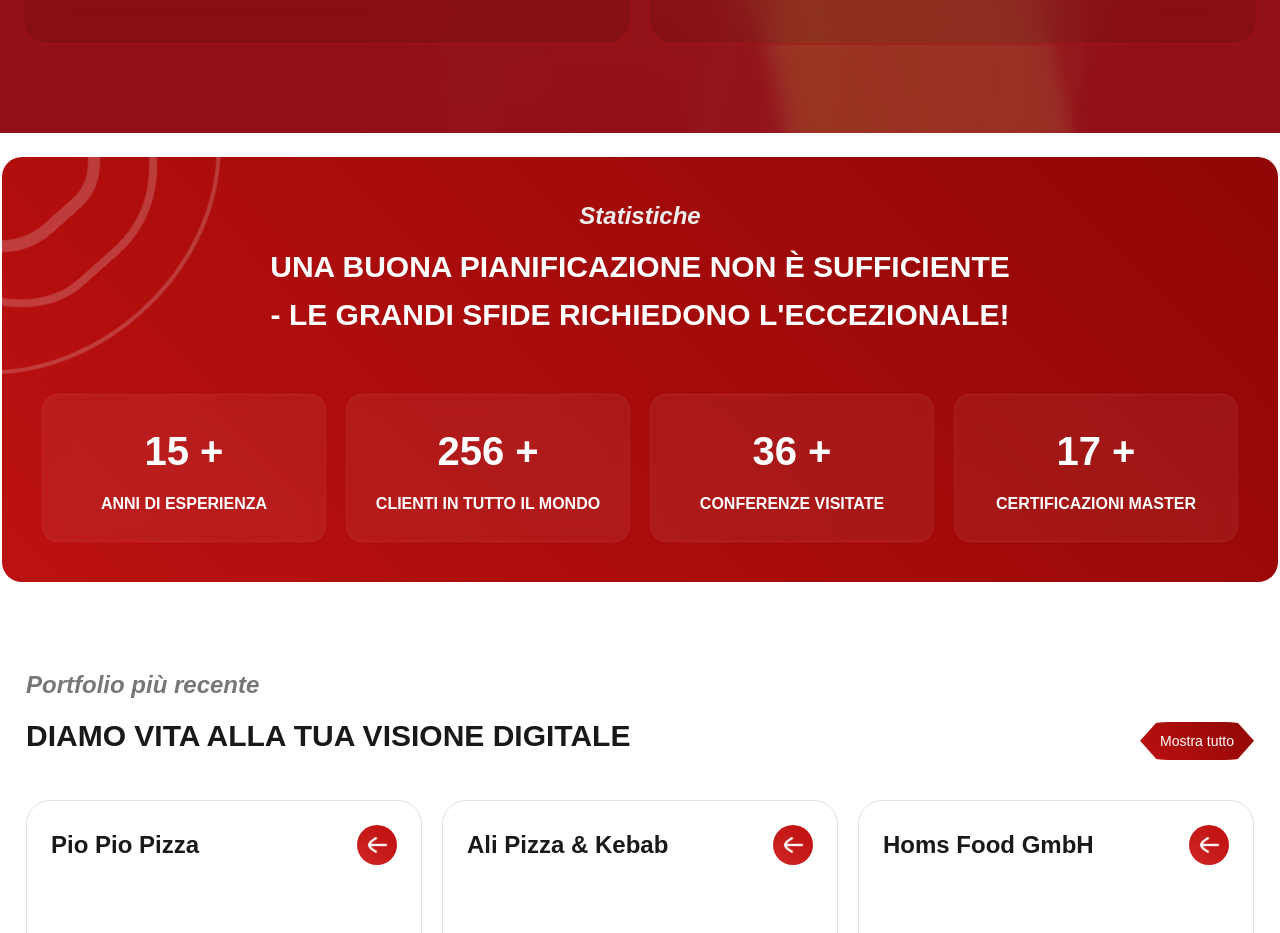
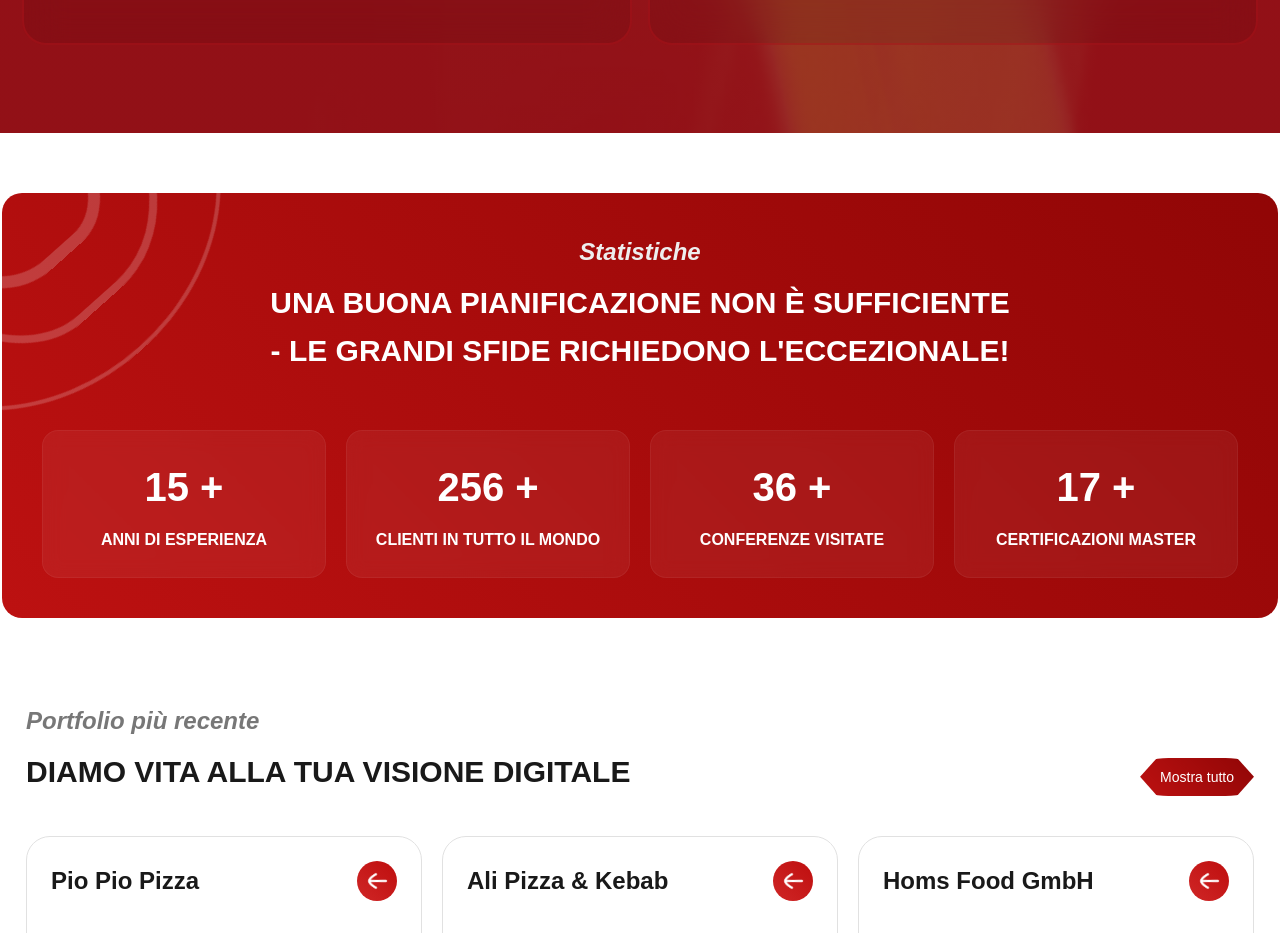
Before and after one commit to AbdelrahmanKhaaled/web_technology_app, a React (Vite) app: page / in a window 1280 px wide. Shown: the part 3043-3976 px from the top of the page. Built offline with nearby package versions, Linux system fonts and the light colour scheme; a web font is replaced by a local one.

Commit message:
Update Statistics.css

```diff
--- a/src/styles/LandingPage/Statistics.css
+++ b/src/styles/LandingPage/Statistics.css
@@ -2,7 +2,7 @@
     background-color: var(--whiteColor);
     z-index: 2;
     position: relative;
-    padding: 24px 0px;
+    padding: 60px 0px 24px;
 }
 
 .stats .container {
```
